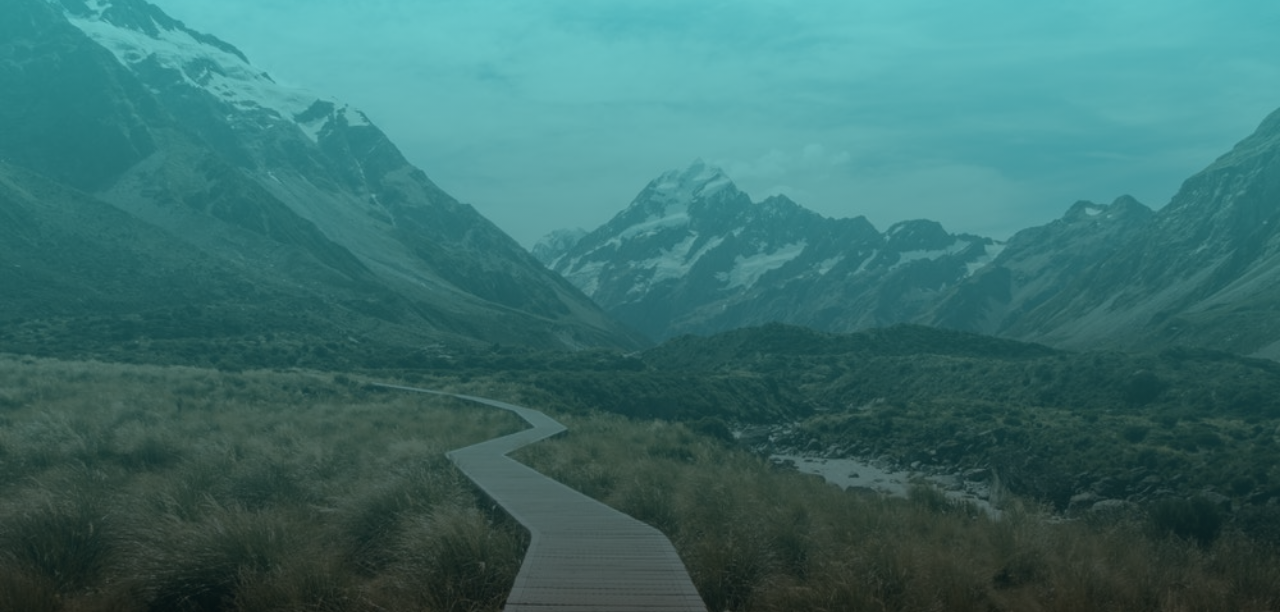
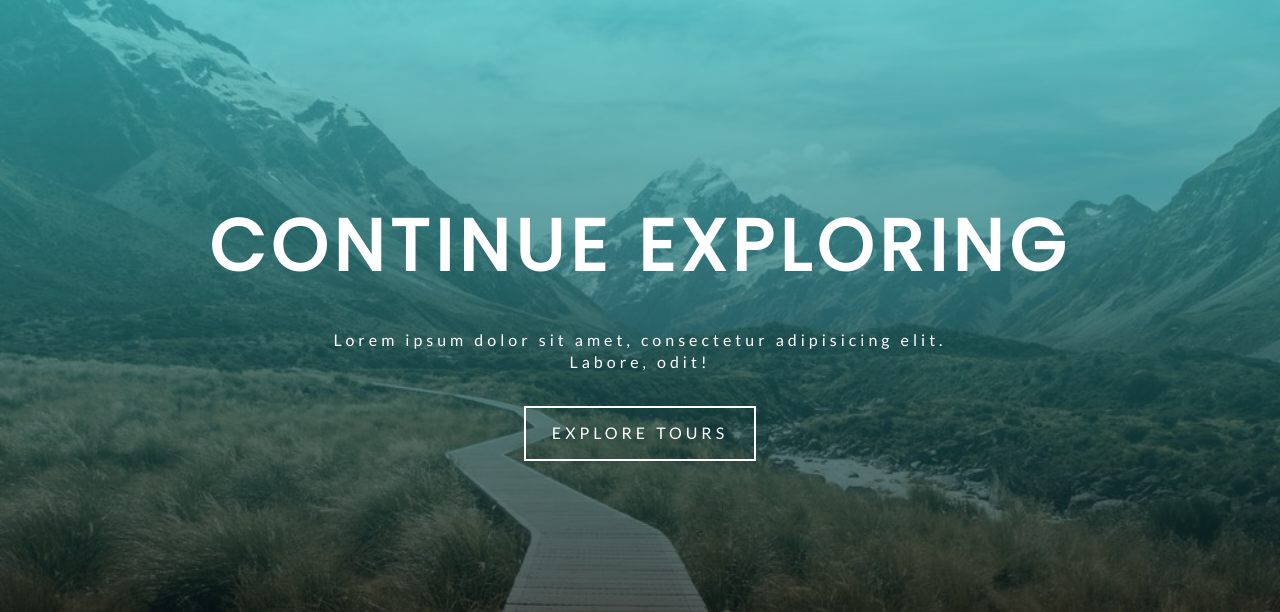
Before and after one commit to LudoLoopsLab/backroads, a Gatsby site: page / in a window 1280 px wide. Shown: the part 188-800 px from the top of the page. Built offline with nearby package versions, Linux system fonts and the light colour scheme; Gatsby itself is replaced by a stand-in of ours.

Commit message:
Feat(404.js): add 404 page with custom message and with link to home page

```diff
--- /dev/null
+++ b/src/components/Banner.js
@@ -0,0 +1,13 @@
+import React from "react"
+import styles from "../css/banner.module.css"
+const Banner = ({ title, info, children }) => {
+  return (
+    <div className={styles.banner}>
+      <h1>{title}</h1>
+      <p>{info}</p>
+      {children}
+    </div>
+  )
+}
+
+export default Banner
--- /dev/null
+++ b/src/css/banner.module.css
@@ -0,0 +1,25 @@
+.banner {
+  text-align: center;
+  letter-spacing: var(--mainSpacing);
+  color: var(--mainWhite);
+}
+.banner h1 {
+  font-size: 3.3rem;
+  text-transform: uppercase;
+  margin-bottom: 2rem;
+  padding: 0 1rem;
+  letter-spacing: 6px;
+}
+.banner p {
+  width: 85%;
+  margin: 0 auto;
+  margin-bottom: 2rem;
+}
+@media screen and (min-width: 768px) {
+  .banner h1 {
+    font-size: 4.5rem;
+  }
+  .banner p {
+    width: 70%;
+  }
+}
--- a/src/pages/index.js
+++ b/src/pages/index.js
@@ -1,9 +1,19 @@
 import React from "react"
-// import { Link } from "gatsby"
+import { Link } from "gatsby"
 import Layout from "../components/Layout"
 import SimpleHero from "../components/SimpleHero"
+import Banner from "../components/Banner"
 export default () => (
   <Layout>
-    <SimpleHero />
+    <SimpleHero>
+      <Banner
+        title="continue exploring"
+        info=" Lorem ipsum dolor sit amet, consectetur adipisicing elit. Labore, odit!"
+      >
+        <Link to="/tours" className="btn-white">
+          Explore tours
+        </Link>
+      </Banner>
+    </SimpleHero>
   </Layout>
 )
```
Also changed, not shown: src/css/error.module.css (added, +7 -0 lines), src/pages/404.js (+14 -2 lines), src/pages/test.html (added).
